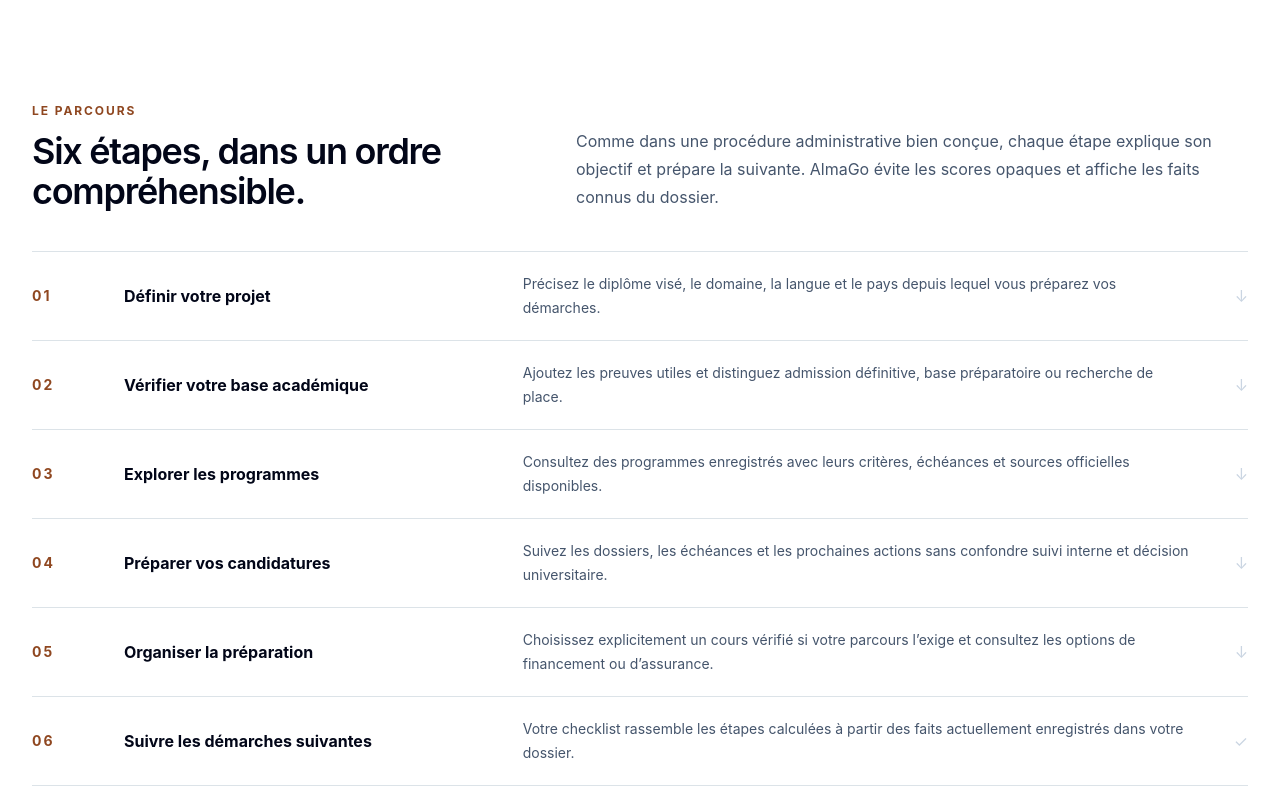
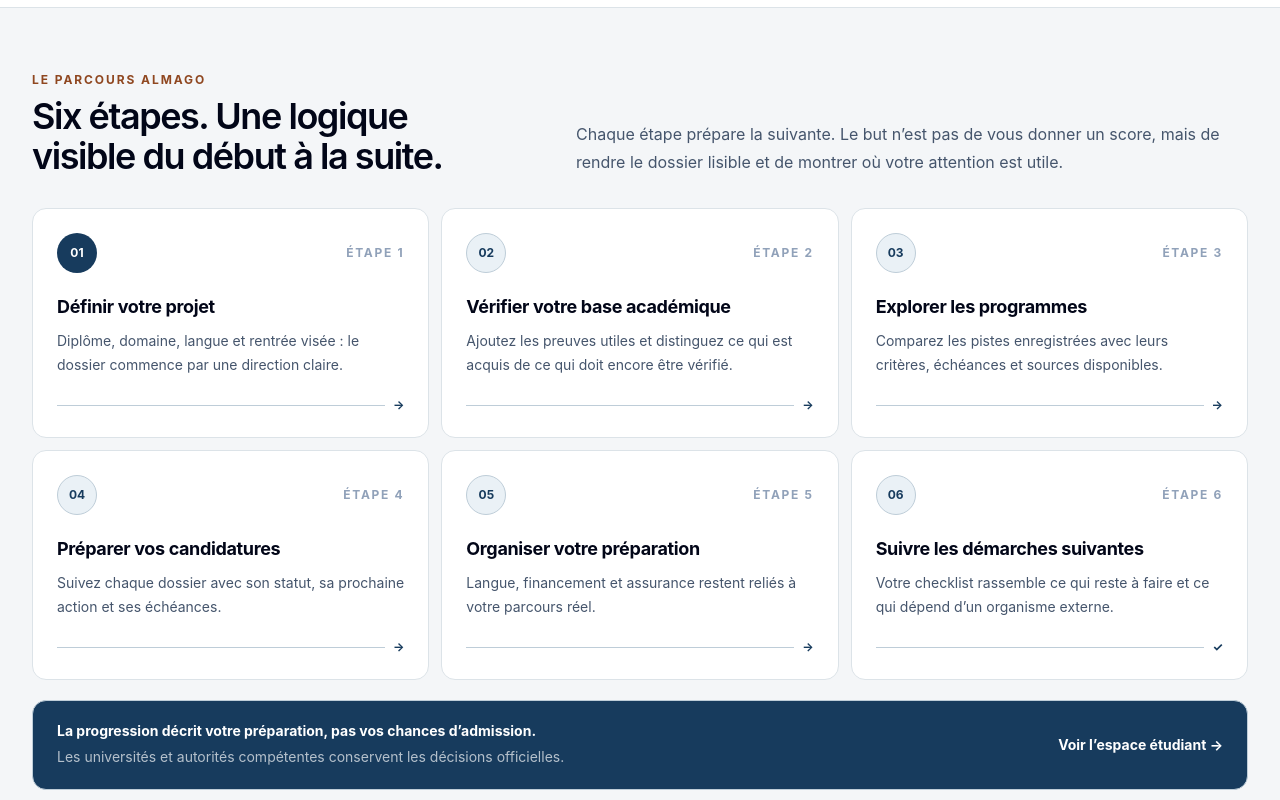
Before and after one commit to almago-platform/AlmaGo, a Next.js app: page / in a window 1280 px wide. Shown: the part 2520-3320 px from the top of the page. Built offline with nearby package versions, Linux system fonts and the light colour scheme.

Commit message:
design(home): turn six-step journey into compact visual cards

```diff
--- a/src/components/public/HomeJourneySection.tsx
+++ b/src/components/public/HomeJourneySection.tsx
@@ -2,71 +2,91 @@ const steps = [
   {
     number: "01",
     title: "Définir votre projet",
-    description: "Précisez le diplôme visé, le domaine, la langue et le pays depuis lequel vous préparez vos démarches.",
+    description: "Diplôme, domaine, langue et rentrée visée : le dossier commence par une direction claire.",
   },
   {
     number: "02",
     title: "Vérifier votre base académique",
-    description: "Ajoutez les preuves utiles et distinguez admission définitive, base préparatoire ou recherche de place.",
+    description: "Ajoutez les preuves utiles et distinguez ce qui est acquis de ce qui doit encore être vérifié.",
   },
   {
     number: "03",
     title: "Explorer les programmes",
-    description: "Consultez des programmes enregistrés avec leurs critères, échéances et sources officielles disponibles.",
+    description: "Comparez les pistes enregistrées avec leurs critères, échéances et sources disponibles.",
   },
   {
     number: "04",
     title: "Préparer vos candidatures",
-    description: "Suivez les dossiers, les échéances et les prochaines actions sans confondre suivi interne et décision universitaire.",
+    description: "Suivez chaque dossier avec son statut, sa prochaine action et ses échéances.",
   },
   {
     number: "05",
-    title: "Organiser la préparation",
-    description: "Choisissez explicitement un cours vérifié si votre parcours l’exige et consultez les options de financement ou d’assurance.",
+    title: "Organiser votre préparation",
+    description: "Langue, financement et assurance restent reliés à votre parcours réel.",
   },
   {
     number: "06",
     title: "Suivre les démarches suivantes",
-    description: "Votre checklist rassemble les étapes calculées à partir des faits actuellement enregistrés dans votre dossier.",
+    description: "Votre checklist rassemble ce qui reste à faire et ce qui dépend d’un organisme externe.",
   },
 ] as const;
 
 export function HomeJourneySection() {
   return (
-    <section id="parcours" className="bg-white py-16 sm:py-20 lg:py-24" aria-labelledby="journey-title">
+    <section id="parcours" className="border-y border-[var(--border)] bg-[#f4f6f8] py-12 sm:py-14 lg:py-16" aria-labelledby="journey-title">
       <div className="mx-auto max-w-7xl px-4 sm:px-6 lg:px-8">
-        <div className="grid gap-7 lg:grid-cols-[0.72fr_1.28fr] lg:items-end">
+        <div className="grid gap-6 lg:grid-cols-[0.72fr_1.28fr] lg:items-end">
           <div>
-            <p className="eyebrow">Le parcours</p>
-            <h2 id="journey-title" className="mt-3 max-w-2xl text-3xl font-semibold tracking-[-0.035em] text-slate-950 sm:text-4xl">
-              Six étapes, dans un ordre compréhensible.
+            <p className="eyebrow">Le parcours AlmaGo</p>
+            <h2 id="journey-title" className="mt-2 max-w-xl text-3xl font-semibold tracking-[-0.04em] text-slate-950 sm:text-4xl">
+              Six étapes. Une logique visible du début à la suite.
             </h2>
           </div>
           <p className="max-w-2xl text-base leading-7 text-slate-600 lg:justify-self-end">
-            Comme dans une procédure administrative bien conçue, chaque étape explique son objectif et prépare la suivante. AlmaGo évite les scores opaques et affiche les faits connus du dossier.
+            Chaque étape prépare la suivante. Le but n’est pas de vous donner un score, mais de rendre le dossier lisible et de montrer où votre attention est utile.
           </p>
         </div>
 
-        <ol className="mt-10 border-y border-[var(--border)]" aria-label="Parcours d’études en Allemagne en six étapes">
+        <ol className="mt-8 grid gap-3 md:grid-cols-2 xl:grid-cols-3" aria-label="Parcours d’études en Allemagne en six étapes">
           {steps.map((step, index) => (
             <li
               key={step.number}
-              className="grid gap-3 border-b border-[var(--border)] py-5 last:border-b-0 sm:grid-cols-[4.5rem_minmax(12rem,0.72fr)_minmax(0,1.28fr)_2rem] sm:items-center sm:gap-5"
+              className="group relative overflow-hidden rounded-[var(--radius-panel)] border border-[var(--border)] bg-white p-5 sm:p-6"
             >
-              <span className="text-sm font-bold tracking-[0.14em] text-[var(--accent-strong)]">{step.number}</span>
-              <h3 className="text-base font-bold text-slate-950">{step.title}</h3>
-              <p className="text-sm leading-6 text-slate-600">{step.description}</p>
-              <span aria-hidden="true" className="hidden text-right text-slate-300 sm:block">{index < steps.length - 1 ? "↓" : "✓"}</span>
+              <div className="flex items-center justify-between gap-4">
+                <span
+                  className={`grid h-10 w-10 place-items-center rounded-full text-xs font-bold ${
+                    index === 0
+                      ? "bg-[var(--brand)] text-white"
+                      : "border border-[var(--brand-border)] bg-[var(--brand-soft)] text-[var(--brand)]"
+                  }`}
+                >
+                  {step.number}
+                </span>
+                <span className="text-xs font-bold uppercase tracking-[0.14em] text-slate-400">
+                  Étape {index + 1}
+                </span>
+              </div>
+
+              <h3 className="mt-5 text-lg font-bold tracking-[-0.02em] text-slate-950">{step.title}</h3>
+              <p className="mt-2 text-sm leading-6 text-slate-600">{step.description}</p>
+
+              <div className="mt-5 flex items-center gap-2 text-xs font-bold text-[var(--brand)]">
+                <span className="h-px flex-1 bg-[var(--brand-border)]" />
+                <span aria-hidden="true">{index < steps.length - 1 ? "→" : "✓"}</span>
+              </div>
             </li>
           ))}
         </ol>
 
-        <div className="mt-6 flex flex-col justify-between gap-4 rounded-[var(--radius-panel)] border border-[var(--brand-border)] bg-[var(--brand-soft)] px-5 py-4 sm:flex-row sm:items-center sm:px-6">
+        <div className="mt-5 grid gap-3 rounded-[var(--radius-panel)] border border-[var(--brand-border)] bg-[var(--brand)] p-5 text-white sm:grid-cols-[1fr_auto] sm:items-center sm:px-6">
           <div>
-            <p className="text-sm font-bold text-[var(--brand)]">La progression décrit le dossier, pas vos chances d’admission.</p>
-            <p className="mt-1 text-sm leading-6 text-slate-600">Les décisions finales appartiennent aux universités et aux autorités compétentes.</p>
+            <p className="text-sm font-bold">La progression décrit votre préparation, pas vos chances d’admission.</p>
+            <p className="mt-1 text-sm leading-6 text-white/68">
+              Les universités et autorités compétentes conservent les décisions officielles.
+            </p>
           </div>
-          <a href="#espace" className="text-sm font-bold text-[var(--brand)] hover:underline hover:underline-offset-4">
+          <a href="#espace" className="text-sm font-bold text-white hover:underline hover:underline-offset-4">
             Voir l’espace étudiant →
           </a>
         </div>
```
